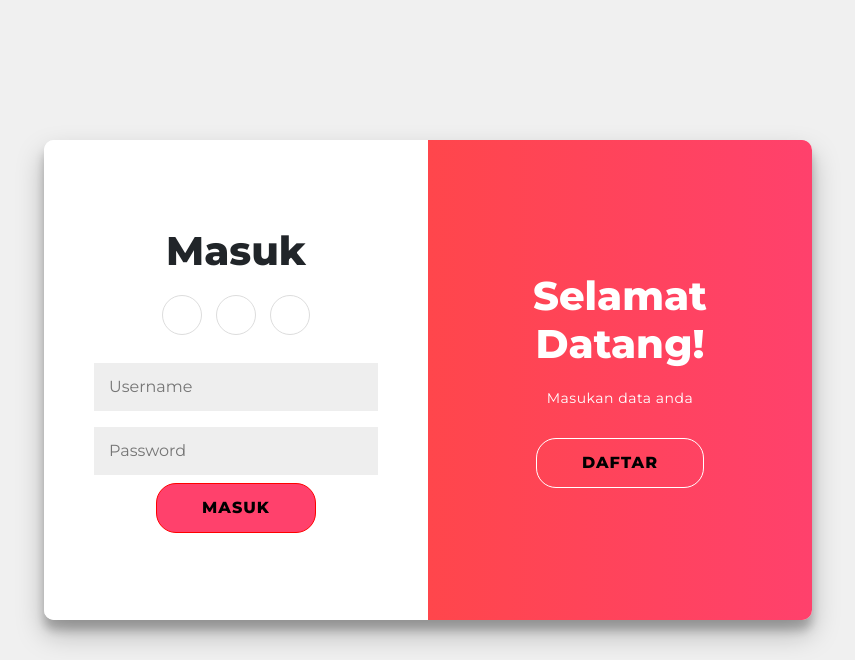
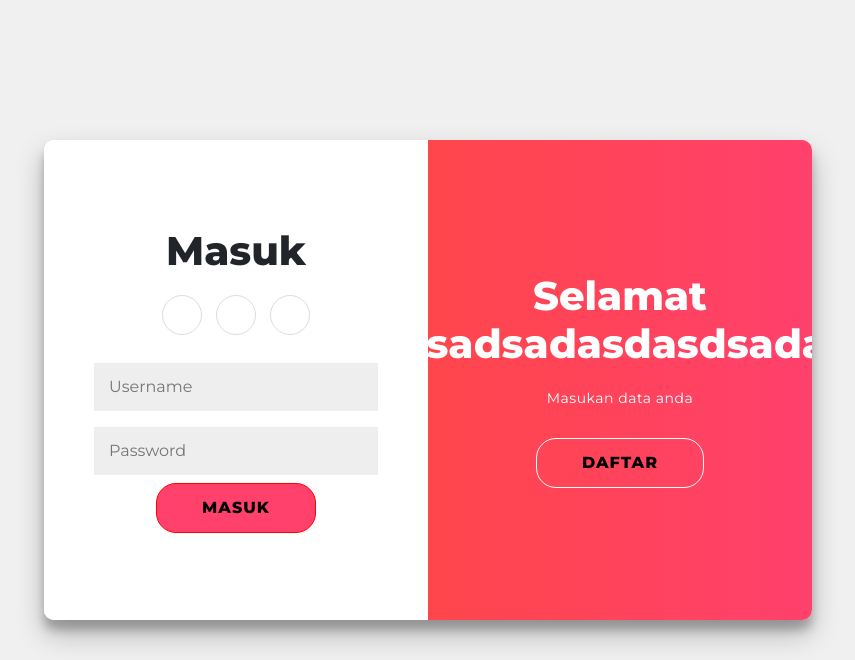
Before and after one commit to putrawibawa9/blogsederhana, a PHP site: page / in a window 1280 px wide. Shown: the top 660 px of the page, without its empty margins (212-1067 px from the left). Run offline with PHP 8.4, Linux system fonts and the light colour scheme.

Commit message:
Update index.php

```diff
--- a/index.php
+++ b/index.php
@@ -62,7 +62,7 @@ if (isset($_GET['error']) && $_GET['error'] == 1) {
 				<button class="ghost" id="signIn">Masuk</button>
 			</div>
 			<div class="overlay-panel overlay-right">
-				<h1>Selamat Datang!</h1>
+				<h1>Selamat sadsadsdsadsadasdasdsadasdsdsad!</h1>
 				<p>Masukan data anda</p>
 				<button class="ghost" id="signUp">Daftar</button>
 			</div>
```
